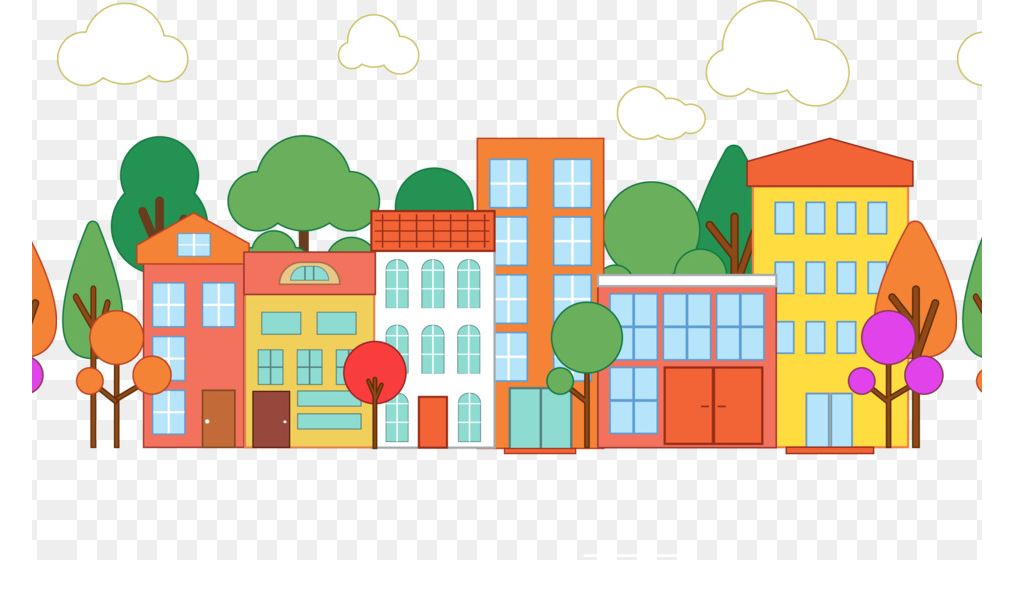
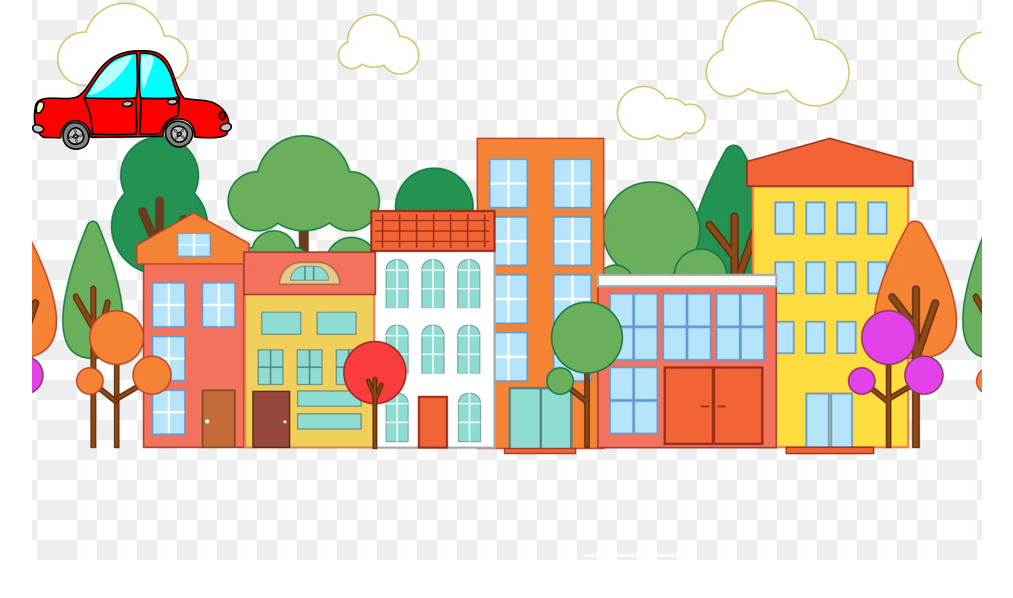
Before and after one commit to Mariamopataraia/Davaleba7-Mariam-Pataraia, a plain HTML site: page index.html in a window 1280 px wide. Shown: the whole page, without its empty margins (133-1146 px from the left). Drawn offline with Linux system fonts and the light colour scheme.

Commit message:
added animation redcard

```diff
--- a/index.html
+++ b/index.html
@@ -9,7 +9,9 @@
 	<body>
 		<div class="container">
 			<!-- <div class="background"></div> -->
-			<div class="redcar"></div>
+			<div class="redcar">
+				<img src="images/red car.png" alt="redcar">
+			</div>
 			<div class="bluecar"></div>
 		</div>
 	</body>
```
